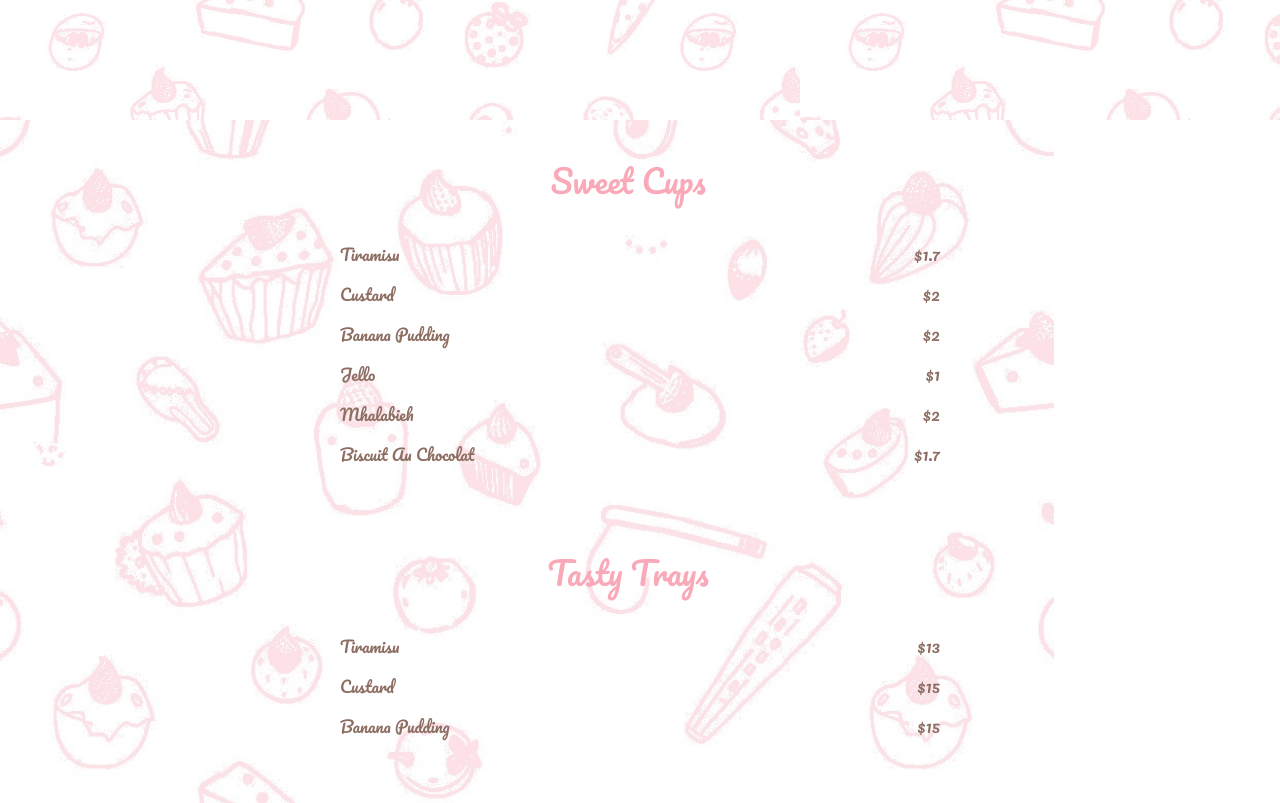
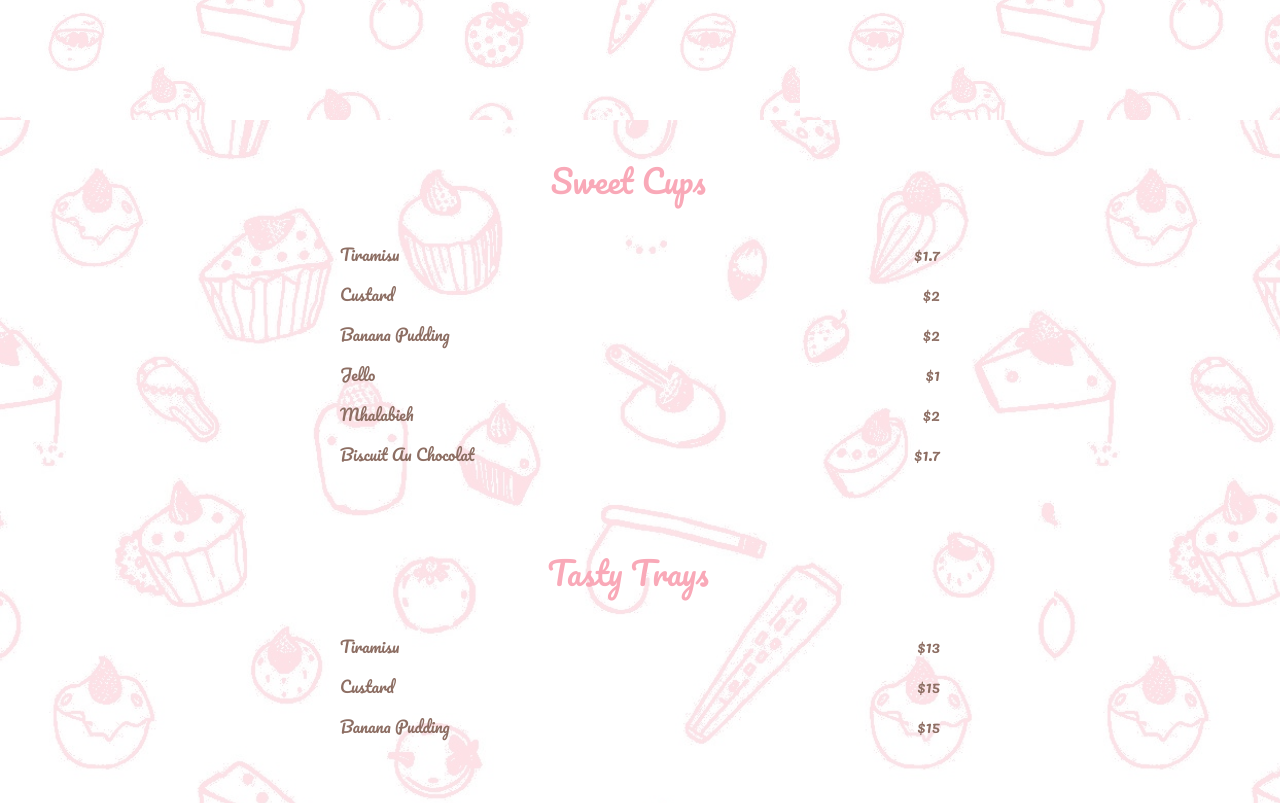
Before and after one commit to eliebn147/sweet-home, a React (Create React App) app: page / in a window 1280 px wide. Shown: the part 680-1483 px from the top of the page. Built offline with nearby package versions, Linux system fonts and the light colour scheme.

Commit message:
Finished the menu

```diff
--- a/src/index.css
+++ b/src/index.css
@@ -22,7 +22,7 @@ body {
 
 .body-container {
   background-image: url("images/background-sweet.png");
-  background-repeat: repeat-y;
+  background-repeat: repeat;
   background-size: contain;
   min-height: 100vh;
   display: flex;
```
